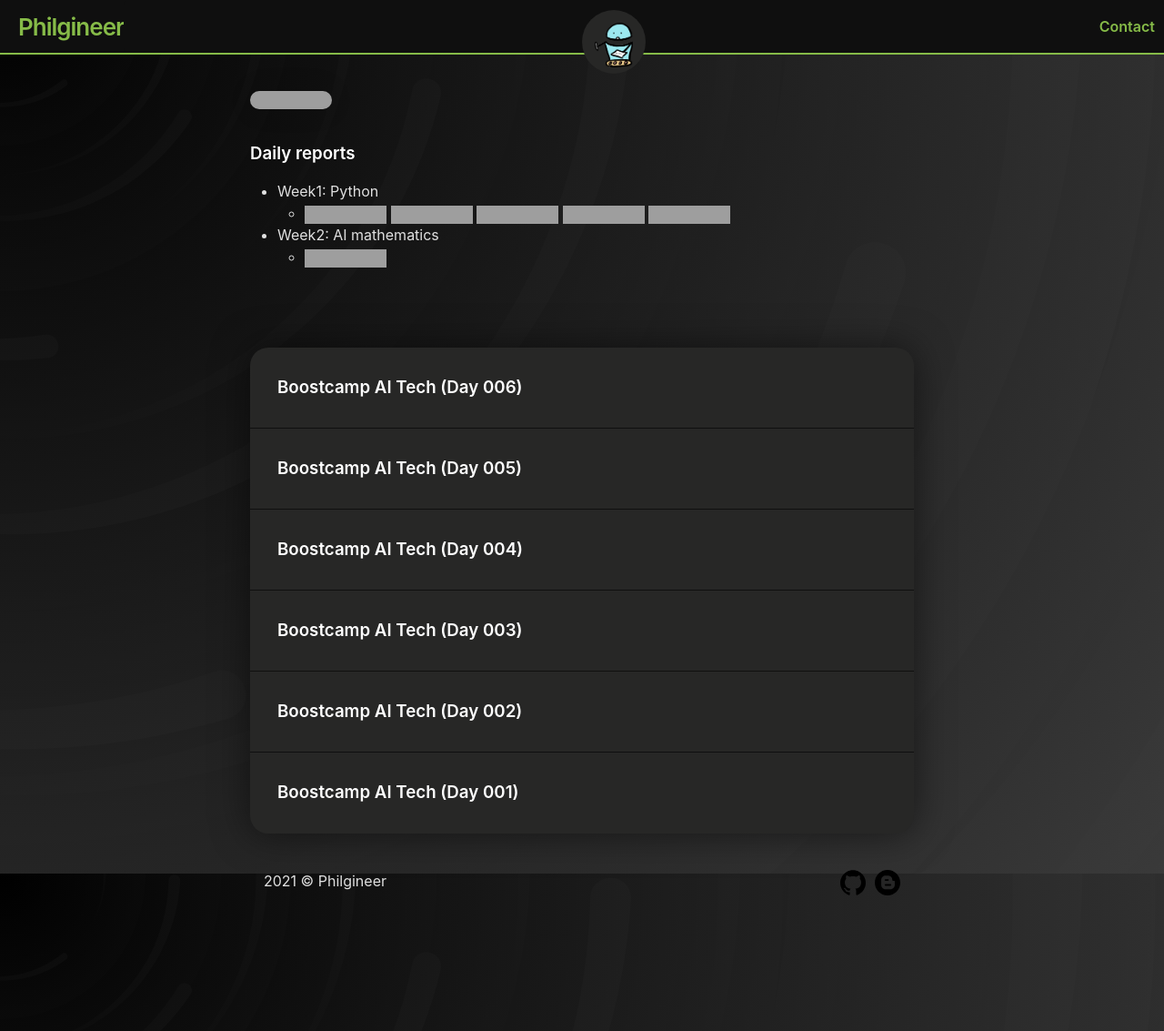
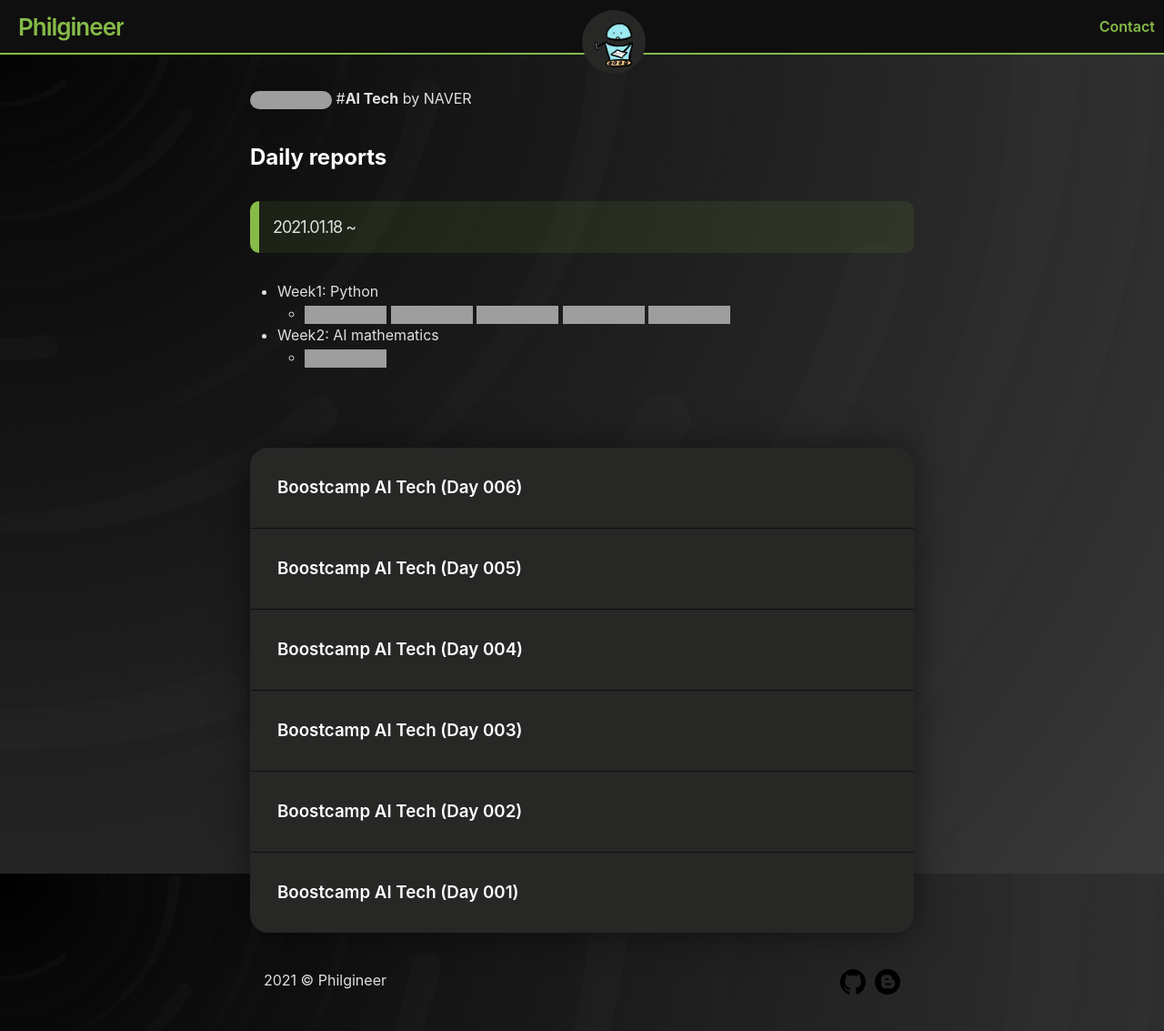
Before and after one commit to philgineer/philgineer.github.io, a Jekyll site: the page built from index.md, in a window 1280 px wide and 1133 px high, cut to the strip 0-1133 px from the top of the window. Shown: the whole strip at 91% size. Built offline with Jekyll 4.4.1, drawn with Linux system fonts in a browser that asks for light colours; grey boxes are pictures that could not be loaded.

Commit message:
Update index.md

```diff
--- a/index.md
+++ b/index.md
@@ -3,9 +3,12 @@
 author_profile: true
 ---
 
-[![Boostcamp Badge](https://img.shields.io/badge/info-Boostcamp-02c73?style=flat)](https://boostcamp.connect.or.kr/program.html)
+[![Boostcamp Badge](https://img.shields.io/badge/info-Boostcamp-02c73?style=flat)](https://boostcamp.connect.or.kr/program.html) #**AI Tech** by NAVER
 
-### Daily reports
+## **Daily reports**
+
+> 2021.01.18 ~
+
 * Week1: Python
     * [![Daily Report](https://img.shields.io/badge/Day1-red?style=flat)](https://philgineer.github.io/boostcamp-001)
     [![Daily Report](https://img.shields.io/badge/Day2-orange?style=flat)](https://philgineer.github.io/boostcamp-002)
```
